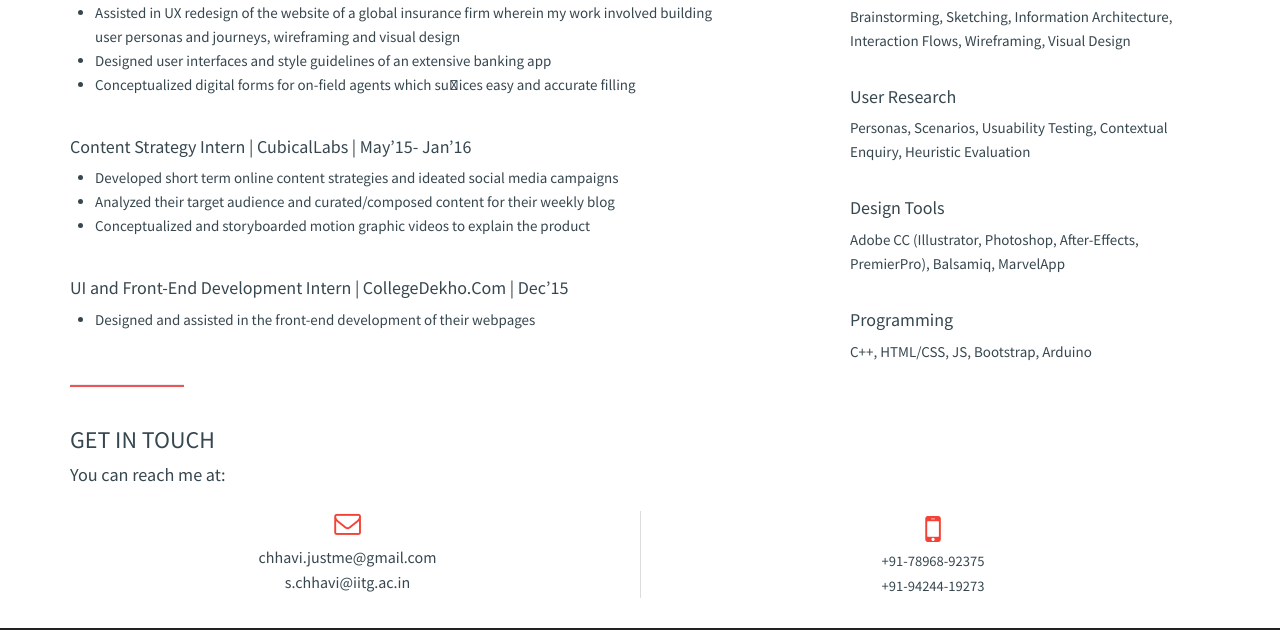
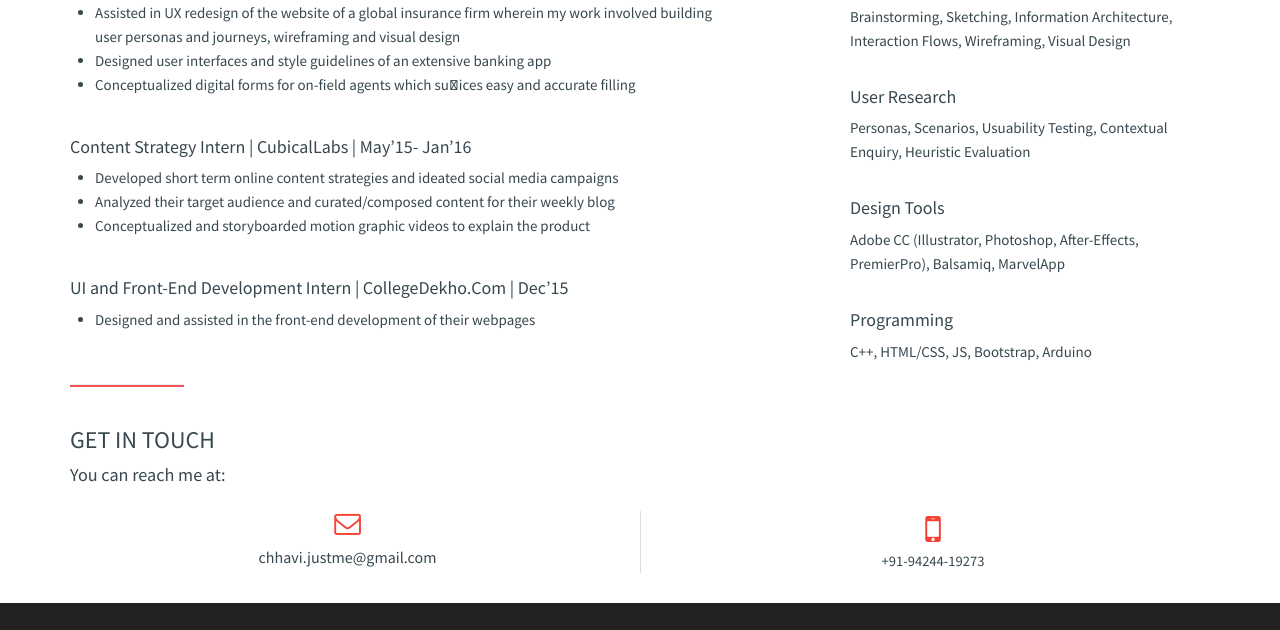
Before and after one commit to chhavijustme/chhavi, a website: page index.html in a window 1280 px wide. Shown: the part 3495-4125 px from the top of the page. Drawn offline with nearby package versions, Linux system fonts and the light colour scheme.

Commit message:
updated contacts

```diff
--- a/index.html
+++ b/index.html
@@ -380,7 +380,7 @@
                                     <br>
                                     <span style="font-size:0.8em;margin-top:4px">
                                     chhavi.justme@gmail.com<br>
-                                    s.chhavi@iitg.ac.in
+
                                     </span>
                                 </center>
                                 </div>
@@ -389,8 +389,8 @@
                                     <i class="fa fa-mobile fa-2x  red-text" aria-hidden="true" ></i>
                                     <br>
                                     <span style="font-size:0.8em;margin-top:4px">
-                                    +91-78968-92375<br>
-                                    +91-94244-19273
+                                    +91-94244-19273<br>
+
                                     </span>
                                 </center>
                                 </div>
```
